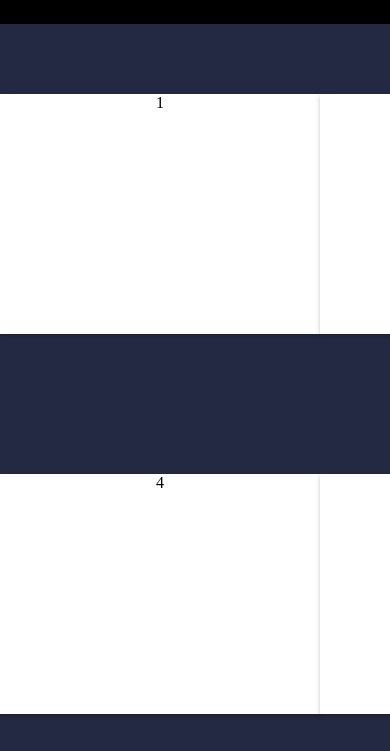
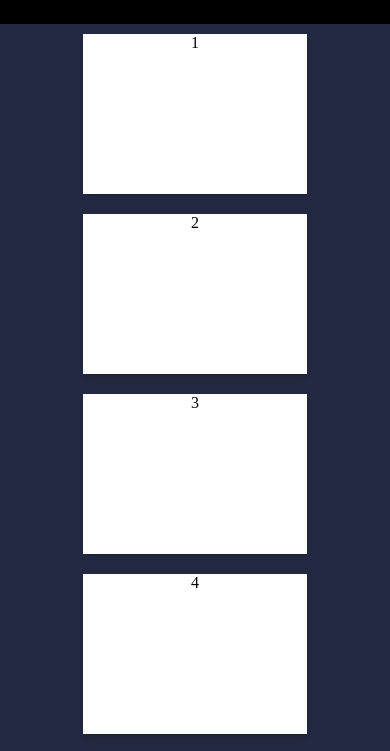
Before and after one commit to princeampofo/gameHub, a plain HTML site: page index.html in a window 390 px wide. Shown: the part 60-811 px from the top of the page. Drawn offline with Linux system fonts and the light colour scheme.

Commit message:
updated styles.css

```diff
--- a/css/styles.css
+++ b/css/styles.css
@@ -8,7 +8,8 @@
 
 .container {
   background-color: #242943;
-  overflow: hidden;
+  height: auto;
+  overflow-x: hidden;
 }
 
 .header {
@@ -50,17 +51,41 @@
 
 .games {
   max-width: 1024px;
-  height: 90vh;
   display: grid;
+  height: auto;
   grid-template-columns: auto auto auto;
-  margin: 0 auto;
+  margin: auto;
+  row-gap: 20px;
+  padding-top: 9.4px;
+  padding-bottom: 9.3px;
   text-align: center;
   align-items: center;
+  justify-content: space-evenly;
 }
 
 .gameProps {
-  width: 20rem;
+  width: 17rem;
+  margin: auto;
   height: 15rem;
   background-color: white;
   box-shadow: 0 1px 1px 0 rgba(0, 0, 0, 0.06), 0 2px 5px 0 rgba(0, 0, 0, 0.2);
 }
+
+@media screen and (max-width: 768px) {
+  .games {
+    grid-template-columns: auto auto;
+    row-gap: 20px;
+  }
+}
+
+@media screen and (max-width: 426px) {
+  .games {
+    grid-template-columns: auto;
+    row-gap: 20px;
+  }
+
+  .gameProps {
+    width: 14rem;
+    height: 10rem;
+  }
+}
```
